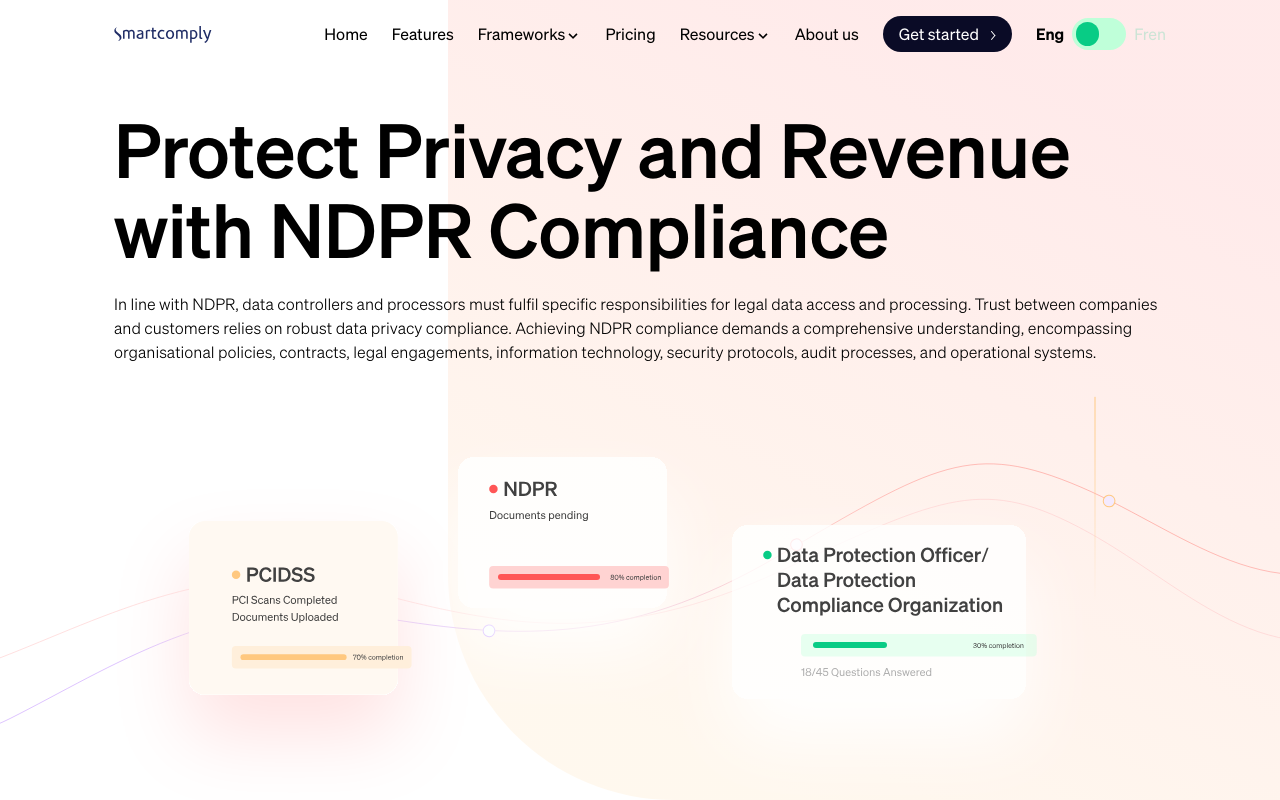
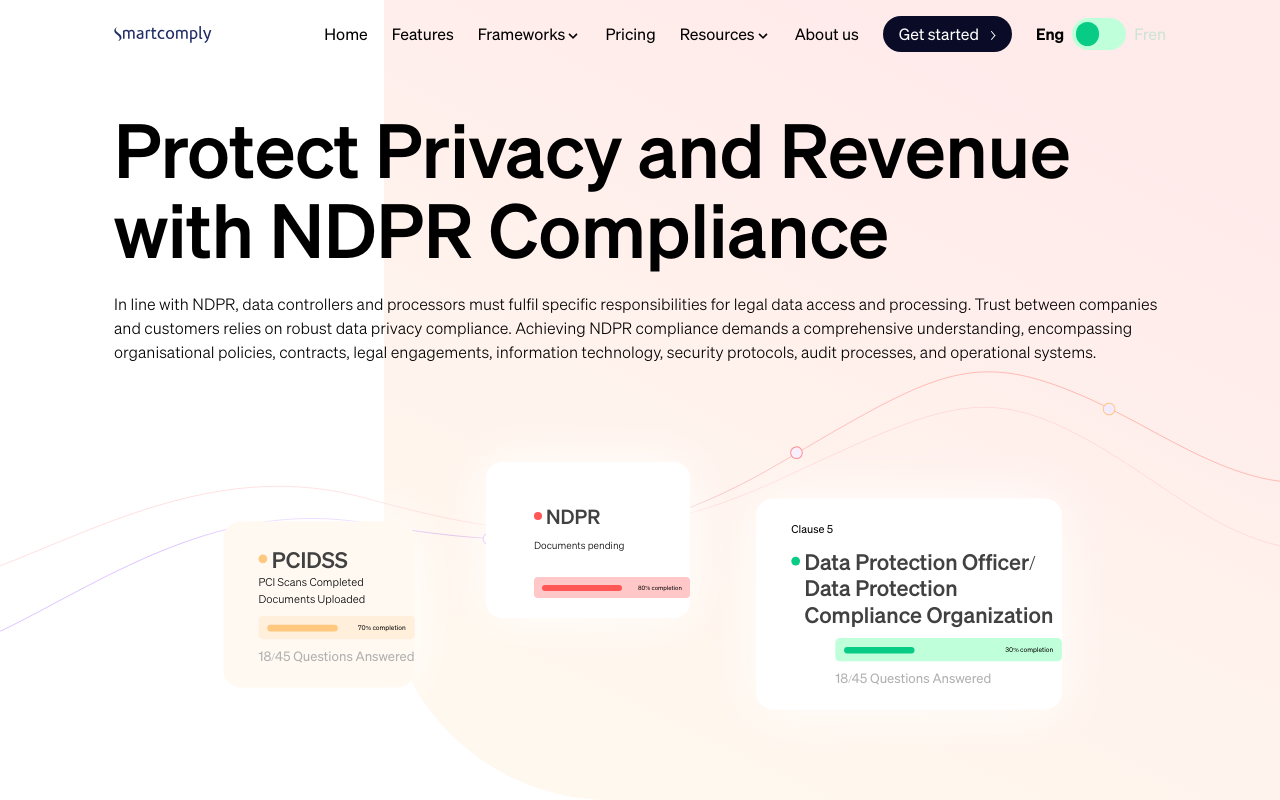
Before and after one commit to iwa-temmy/smartcomply-website, a React (Create React App) app: page /frameworks/ndpr in a window 1280 px wide. Shown: the top 800 px of the page. Built offline with nearby package versions, Linux system fonts and the light colour scheme.

Commit message:
hero section annimation

```diff
--- a/src/components/pages/FrameWorkNdpr.jsx
+++ b/src/components/pages/FrameWorkNdpr.jsx
@@ -9,7 +9,7 @@
   return (
     <div>
       <div className="relative ndpr_hero_bg_section_line">
-        <div className="absolute top-0 right-0 framework_ndpr_hero_bg w-[65%] h-[100vh] rounded-bl-[226px] -z-20"></div>
+        <div className="absolute top-0 right-0 framework_ndpr_hero_bg w-[70%] h-[100vh] rounded-bl-[226px] -z-20"></div>
         <Navbar />
         <FrameWorkNdprHeroSection />
       </div>
--- a/src/components/sections/FrameWorkNdprSection/FrameWorkNdprHeroSection.jsx
+++ b/src/components/sections/FrameWorkNdprSection/FrameWorkNdprHeroSection.jsx
@@ -1,11 +1,10 @@
 import React from "react";
-import protect_pravacy_hero_img from "../../../assets/images/protect_pravacy_hero_img.svg";
+import FrameWorkNdprHeroSectionAnnimation from "../FrameWorkNdprSection/FrameWorkNdprHeroSectionAnnimation";
 
 const FrameWorkNdprHeroSection = () => {
   return (
-    <div>
-      <div className="py-5 md:py-10 mb-2">
-        <div className="container mx-auto flex flex-col space-y-8">
+    <div className="py-5 md:py-10 mb-12 md:mb-24">
+      <div className="container mx-auto flex flex-col space-y-16 md:space-y-36">
         <div className=" space-y-4 md:space-y-6">
           <h2 className="text-4xl sm:text-5xl lg:text-[75px] lg:leading-[5rem] font-test-sohne-medium">
             Protect Privacy and Revenue with NDPR Compliance
@@ -13,17 +12,14 @@
           <p className="font-test-sohne-light">
             In line with NDPR, data controllers and processors must fulfil
             specific responsibilities for legal data access and processing.
-              Trust between companies and customers relies on robust data
-              privacy compliance. Achieving NDPR compliance demands a
-              comprehensive understanding, encompassing organisational policies,
-              contracts, legal engagements, information technology, security
-              protocols, audit processes, and operational systems.
+            Trust between companies and customers relies on robust data privacy
+            compliance. Achieving NDPR compliance demands a comprehensive
+            understanding, encompassing organisational policies, contracts,
+            legal engagements, information technology, security protocols, audit
+            processes, and operational systems.
           </p>
         </div>
-          <div className="">
-            <img src={protect_pravacy_hero_img} alt="" />
-          </div>
-        </div>
+        <FrameWorkNdprHeroSectionAnnimation />
       </div>
     </div>
   );
--- /dev/null
+++ b/src/components/sections/FrameWorkNdprSection/FrameWorkNdprHeroSectionAnnimation.jsx
@@ -0,0 +1,98 @@
+import React, { useEffect, useState } from "react";
+
+const FrameWorkNdprHeroSectionAnnimation = () => {
+  const [isScaled, setIsScaled] = useState(true);
+  const [isSecondScaled, setIsSecondScaled] = useState(true);
+
+  useEffect(() => {
+    const intervalId = setInterval(() => {
+      setIsScaled((prev) => !prev);
+    }, 3000);
+
+    const secondIntervalId = setInterval(() => {
+      setIsSecondScaled((prev) => !prev);
+    }, 3000);
+
+    return () => {
+      clearInterval(intervalId);
+      clearInterval(secondIntervalId);
+    };
+  }, []);
+
+  const scaleClass = isScaled ? "scale-100" : "scale-110";
+  const secondScaleClass = isSecondScaled ? "scale-110" : "scale-100";
+  return (
+    <div className="w-full flex flex-col md:flex-row items-center space-y-4 md:space-y-0 justify-center space-x-4 md:space-x-8 xl:space-x-20">
+      <div
+        className={`w-fit h-fit bg-FloraWhite rounded-2xl pl-8 py-5 space-y-2 shadow_bg ${scaleClass} shadow-red-600 transition-all transition_duration`}
+      >
+        <div>
+          <div className="flex items-start space-x-1 pr-6">
+            <span className="w-2 h-2 bg-Chardonnay rounded-full mt-2.5"></span>
+            <p className="flex flex-col text-xs sm:text-base md:text-xl text-CharcoalGrey font-test-sohne-medium ">
+              PCIDSS
+            </p>
+          </div>
+          <p className="text-[8px] md:text-[10px] flex flex-col font-test-sohne-light">
+            <span>PCI Scans Completed</span>
+            <span>Documents Uploaded</span>
+          </p>
+        </div>
+        <div className="space-y-2">
+          <div className="w-full bg-PapayaWhip rounded-[4px] py-1 md:py-1.5 px-2 flex items-center justify-between">
+            <span className="w-8 md:w-16 h-1 md:h-1.5 rounded-3xl bg-Chardonnay"></span>
+            <span className="text-[4px] sm:text-[6px]">70% completion</span>
+          </div>
+          <p className="text-Nobel text-[8px] md:text-xs">
+            18/45 Questions Answered
+          </p>
+        </div>
+      </div>
+      <div
+        className={`relative md:-top-16 w-fit h-fit bg-white rounded-2xl pl-12 pt-10 pb-5 space-y-6 z-30  shadow_bg ${secondScaleClass} transition-all transition_duration`}
+      >
+        <div className="space-y-2">
+          <div className="flex items-start space-x-1 pr-1">
+            <span className="w-2 h-2 bg-SunsetOrange rounded-full mt-2.5"></span>
+            <p className="flex flex-col text-xs sm:text-base md:text-xl text-CharcoalGrey font-test-sohne-medium ">
+              NDPR
+            </p>
+          </div>
+          <p className="text-[8px] md:text-[10px] flex flex-col font-test-sohne-light">
+            Documents pending
+          </p>
+        </div>
+        <div className="w-full bg-LightRose rounded-[4px] py-1 md:py-1.5 px-2 flex items-center space-x-4">
+          <span className="w-8 md:w-20 h-1 md:h-1.5 rounded-3xl bg-SunsetOrange"></span>
+          <span className="text-[4px] sm:text-[6px]">80% completion</span>
+        </div>
+      </div>
+
+      <div
+        className={`w-fit h-fit bg-white rounded-2xl pl-4 md:pl-8 py-3 md:py-5 space-y-2 shadow_bg ${scaleClass} transition-all transition_duration`}
+      >
+        <div className="space-y-2">
+          <p className="text-[10px]">Clause 5</p>
+          <div className="flex items-start space-x-1 pr-2">
+            <span className="w-2 h-2 bg-CaribbeanGreen rounded-full mt-2.5"></span>
+            <p className="flex flex-col md:-space-y-1 text-xs sm:text-base md:text-xl text-CharcoalGrey font-test-sohne-medium ">
+              <span>Data Protection Officer/</span> <span>Data Protection</span>
+              <span>Compliance Organization</span>
+            </p>
+          </div>
+        </div>
+        <div className="space-y-2 pl-10">
+          <div className="w-full bg-AeroBlue rounded-[4px] py-1 md:py-1.5 px-2 flex items-center justify-between">
+            <span className="w-8 md:w-16 h-1 md:h-1.5 rounded-3xl bg-CaribbeanGreen"></span>
+            <span className="text-[4px] sm:text-[6px]">30% completion</span>
+          </div>
+          <p className="text-Nobel text-[8px] md:text-xs">
+            18/45 Questions Answered
+          </p>
+        </div>
+      </div>
+    </div>
+  );
+};
+
+export default FrameWorkNdprHeroSectionAnnimation;
--- a/src/components/sections/FrameWorkPcidssSection/FrameWorkPcidssHeroSectionAnnimation.jsx
+++ b/src/components/sections/FrameWorkPcidssSection/FrameWorkPcidssHeroSectionAnnimation.jsx
@@ -22,7 +22,7 @@
   const scaleClass = isScaled ? "scale-100" : "scale-110";
   const secondScaleClass = isSecondScaled ? "scale-110" : "scale-100";
   return (
-    <div className="w-full md:w-1/2 relative py-64 md:py-0">
+    <div className="w-full md:w-1/2 relative pt-64 pb-44 md:pt-0 md:pb-0">
       <div
         className={`w-fit h-fit bg-white rounded-2xl pl-8 py-5 space-y-10 absolute top-[60%] transform -translate-y-1/2 shadow_bg ${scaleClass} transition-all transition_duration`}
       >
@@ -44,7 +44,7 @@
         </div>
       </div>
       <div
-        className={`w-fit h-fit bg-white rounded-2xl pl-12 pt-10 pb-5 space-y-6 absolute left-1/2 -transform -translate-x-1/4 z-30  shadow_bg ${secondScaleClass} transition-all transition_duration`}
+        className={`w-fit h-fit bg-white rounded-2xl pl-12 pt-10 pb-5 space-y-6 absolute right-0 md:right-auto top-16 md:top-auto md:left-1/2 md:-transform md:-translate-x-1/4 z-30  shadow_bg ${secondScaleClass} transition-all transition_duration`}
       >
         <div className="space-y-2">
           <div className="flex items-start space-x-1 pr-1">
@@ -63,7 +63,7 @@
         </div>
       </div>
       <div
-        className={`w-fit h-fit bg-white rounded-2xl pl-8 py-5 space-y-8 absolute right-10 bottom-6 shadow_bg ${scaleClass} transition-all transition_duration`}
+        className={`w-fit h-fit bg-white rounded-2xl pl-8 py-5 space-y-8 absolute right-0 md:right-10 bottom-6 shadow_bg ${scaleClass} transition-all transition_duration`}
       >
         <div className="space-y-2">
           <p className="text-[10px]">Clause 5</p>
--- a/tailwind.config.js
+++ b/tailwind.config.js
@@ -57,6 +57,9 @@
         Nobel: "#B0B0B0",
         OldLace: "#FFF4E5",
         LavenderMist_2: "#E2E3FF",
+        LightRose: "#FFC7C7",
+        PapayaWhip: "#FFEFDB",
+        FloraWhite: "#FFF9F2",
       },
     },
     container: {
```
Also changed, not shown: src/assets/images/protect_pravacy_hero_img.svg (deleted). Lines whose indentation alone changed are shown as unchanged.
